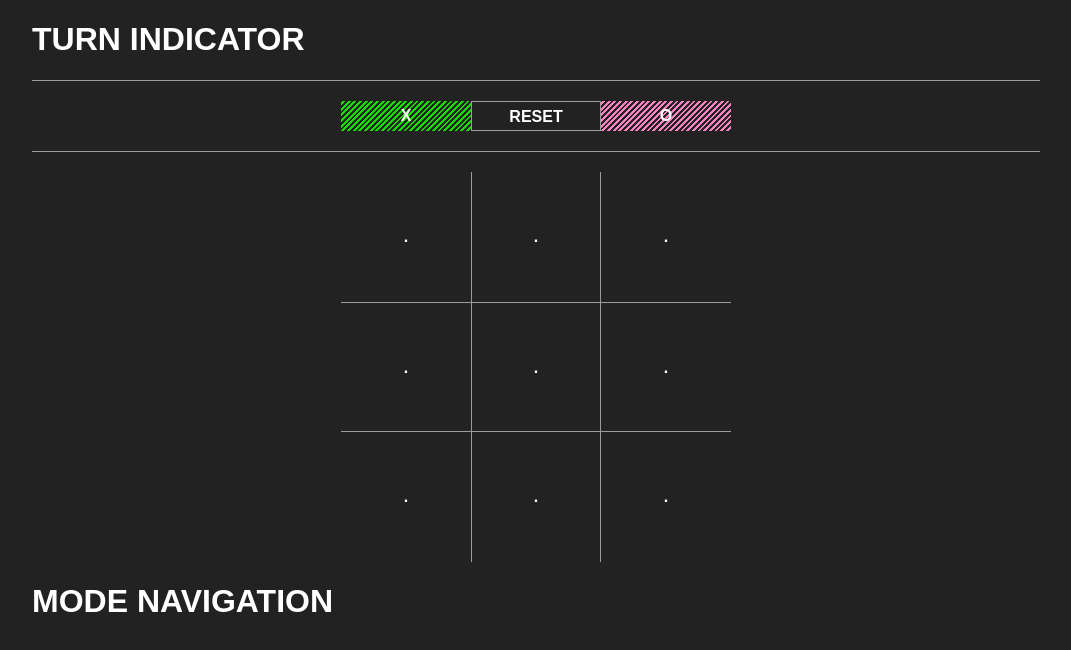
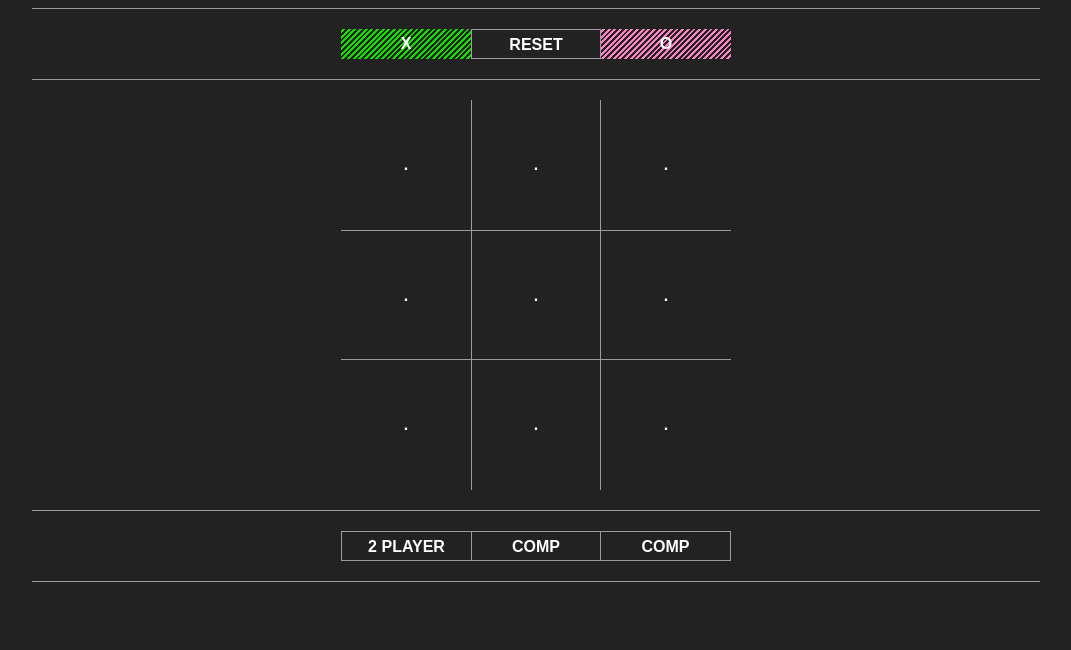
Before and after one commit to jackhkmatthews/bits-and-bobs, an Angular app in the folder angular-tic-tac-toe/my-app/: page /game in a window 1280 px wide. Shown: the top 650 px of the page, without its empty margins (104-1175 px from the left). Built offline with nearby package versions, Linux system fonts and the light colour scheme.

Commit message:
created mode navigation component

```diff
--- a/angular-tic-tac-toe/my-app/src/app/app.module.ts
+++ b/angular-tic-tac-toe/my-app/src/app/app.module.ts
@@ -9,6 +9,7 @@
 import { LandingPageComponent } from './landing-page.component';
 import { TurnIndicatorComponent } from './turn-indicator.component';
 import { BoardComponent } from './board.component';
+import { ModeNavigationComponent } from './mode-navigation.component';
 import { GameComponent } from './game.component';
 
 import { CellService } from './cell.service';
@@ -19,6 +20,7 @@
     LandingPageComponent,
     TurnIndicatorComponent,
     BoardComponent,
+    ModeNavigationComponent,
     GameComponent
   ],
   imports: [
--- a/angular-tic-tac-toe/my-app/src/app/game.component.html
+++ b/angular-tic-tac-toe/my-app/src/app/game.component.html
@@ -1,6 +1,5 @@
 <div class="game-container">
-  <h1>turn indicator</h1>
   <turn-indicator></turn-indicator>
   <board></board>
-  <h1>Mode navigation</h1>
+  <mode-navigation></mode-navigation>
 </div>
```
Also changed, not shown: angular-tic-tac-toe/my-app/src/app/mode-navigation.component.ts (added, +10 -0 lines), angular-tic-tac-toe/my-app/src/app/mode-navigation.component.html (renamed from angular-tic-tac-toe/my-app/src/app/mode-navigation.html), angular-tic-tac-toe/my-app/src/app/mode-navigation.component.scss (added).
